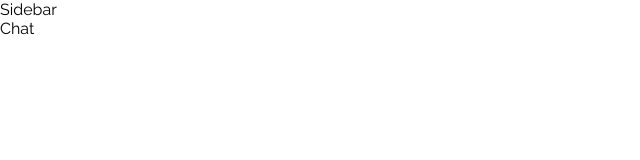
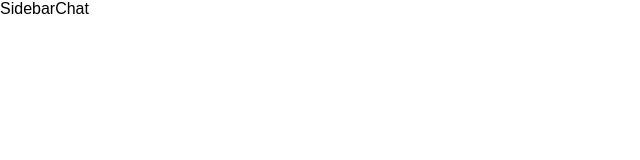
Before and after one commit to AyushiG123/chatarang, a React (Create React App) app: page / in a window 1280 px wide. Shown: the top 160 px of the page, without its empty margins (0-640 px from the left). Built offline with nearby package versions, Linux system fonts and the light colour scheme.

Commit message:
Styled Main

```diff
--- a/src/App.js
+++ b/src/App.js
@@ -1,6 +1,5 @@
 import React, { Component } from 'react'
 
-import './App.css'
 import Main from './Main'
 
 class App extends Component {
--- a/src/Main.js
+++ b/src/Main.js
@@ -7,7 +7,7 @@ class Main extends Component{
     render()
     {
         return(
-            <div className = "Main">
+            <div className = "Main" style = {styles}>
                <Sidebar />
                <Chat />
             </div>
@@ -15,4 +15,10 @@ class Main extends Component{
     }
 }
 
+const styles = {
+    display: 'flex',
+    alignItems: 'stretch',
+    height: '100vh',
+   }
+
 export default Main
```
